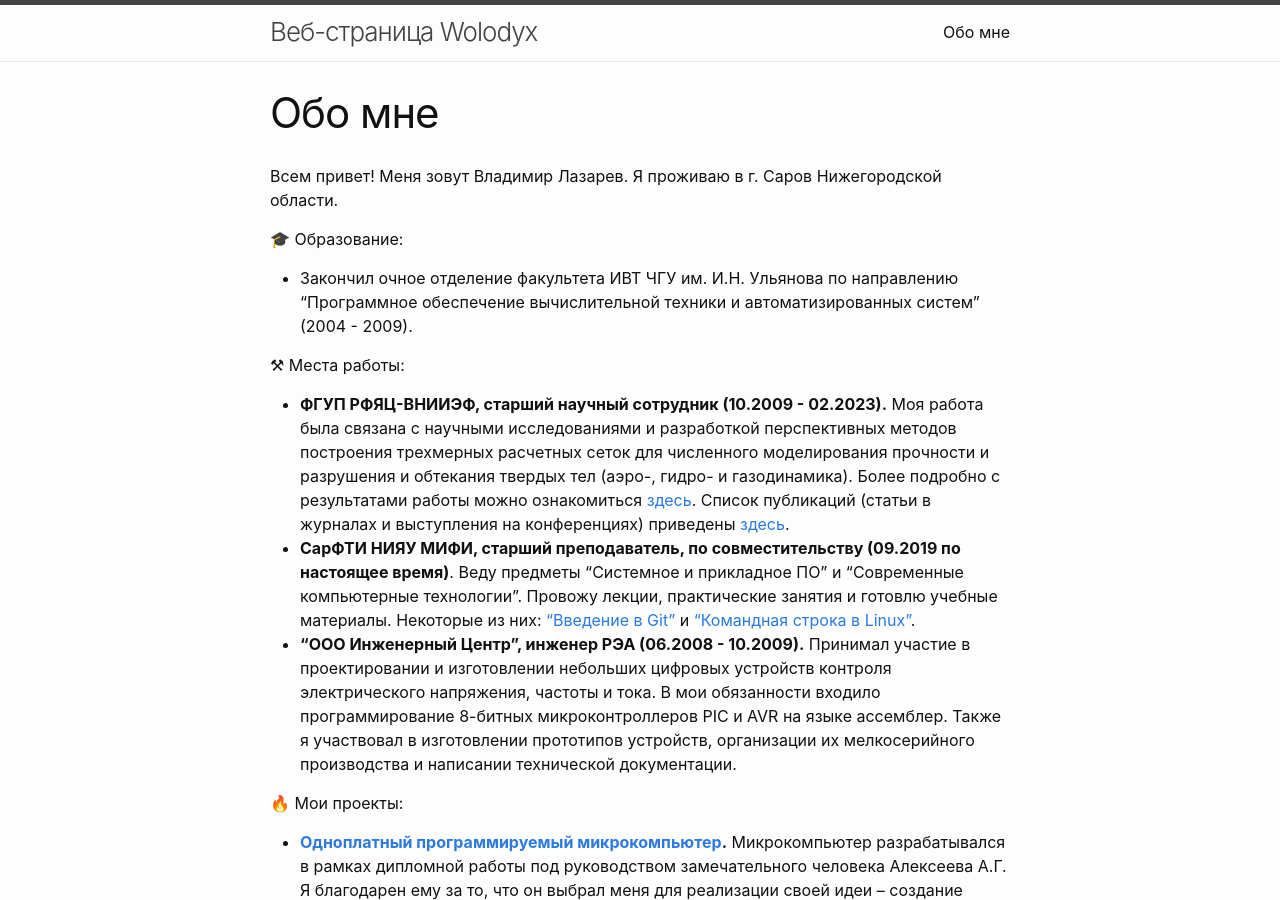
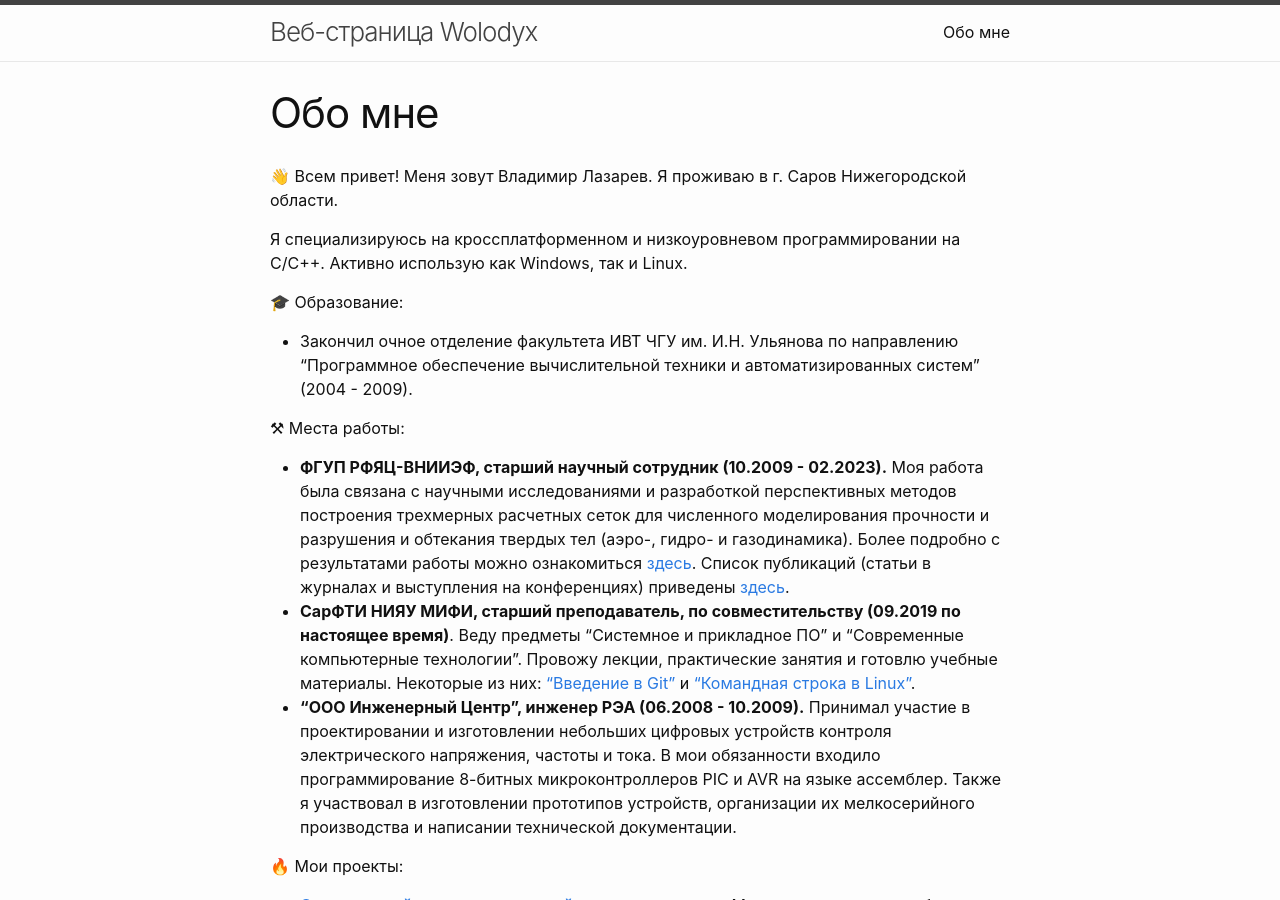
Before and after one commit to wolodyx/wolodyx.github.io, a Jekyll site: the page built from about.md, in a window 1280 px wide and 900 px high. Built offline with Jekyll 4.4.1, drawn with Linux system fonts in a browser that asks for light colours; Markdown is read by kramdown in place of the engine named in the settings.

Commit message:
Hello, intro

```diff
--- a/about.md
+++ b/about.md
@@ -4,9 +4,12 @@ title: Обо мне
 permalink: /about/
 ---
 
-Всем привет!
+&#128075; Всем привет!
 Меня зовут Владимир Лазарев.
 Я проживаю в г. Саров Нижегородской области.
+
+Я специализируюсь на кроссплатформенном и низкоуровневом программировании на C/C++.
+Активно использую как Windows, так и Linux.
 
 &#127891; Образование:
 * Закончил очное отделение факультета ИВТ ЧГУ им. И.Н. Ульянова по направлению "Программное обеспечение вычислительной техники и автоматизированных систем" (2004 - 2009).
```
